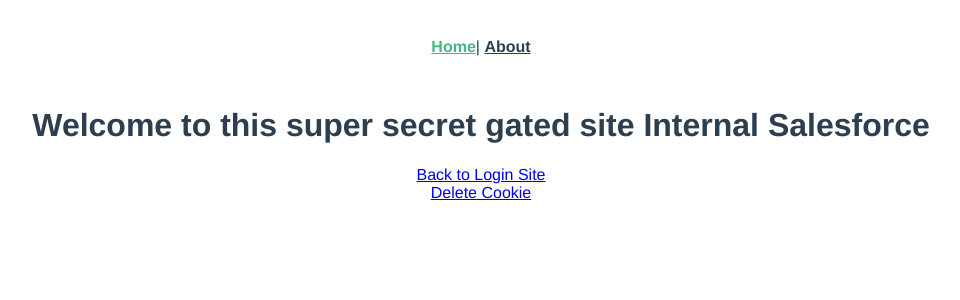
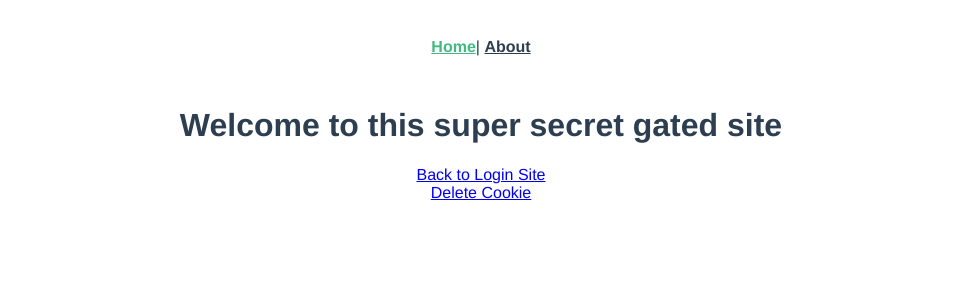
Before and after one commit to bhavana-netlify/netlify-gated-site-rbac, a Vue app: page / in a window 1280 px wide. Shown: the top 300 px of the page, without its empty margins (159-1119 px from the left). Built offline with nearby package versions, Linux system fonts and the light colour scheme.

Commit message:
Update HelloWorld.vue

```diff
--- a/src/components/HelloWorld.vue
+++ b/src/components/HelloWorld.vue
@@ -1,5 +1,5 @@
 <template>
-  <div class="hello"><h1>Welcome to this super secret gated site Internal Salesforce</h1></div>
+  <div class="hello"><h1>Welcome to this super secret gated site</h1></div>
 </template>
 
 <script>
```
